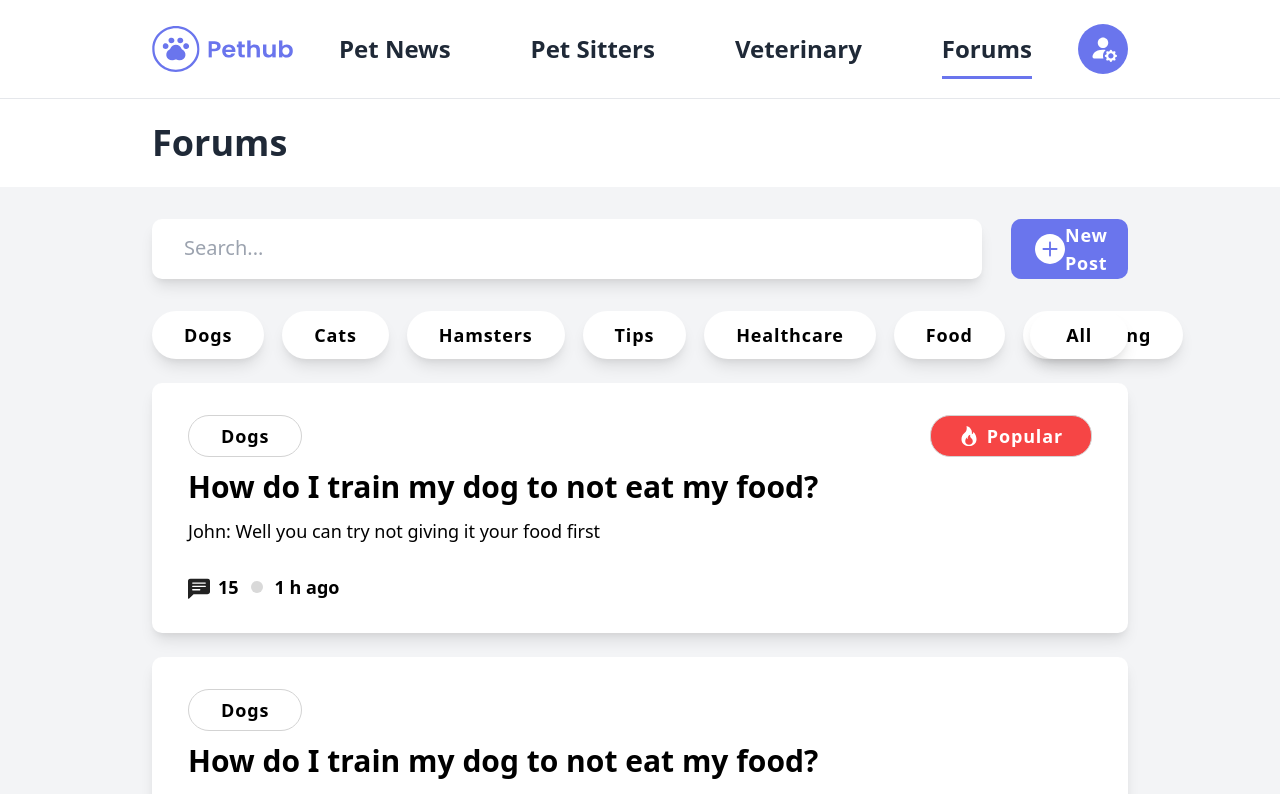
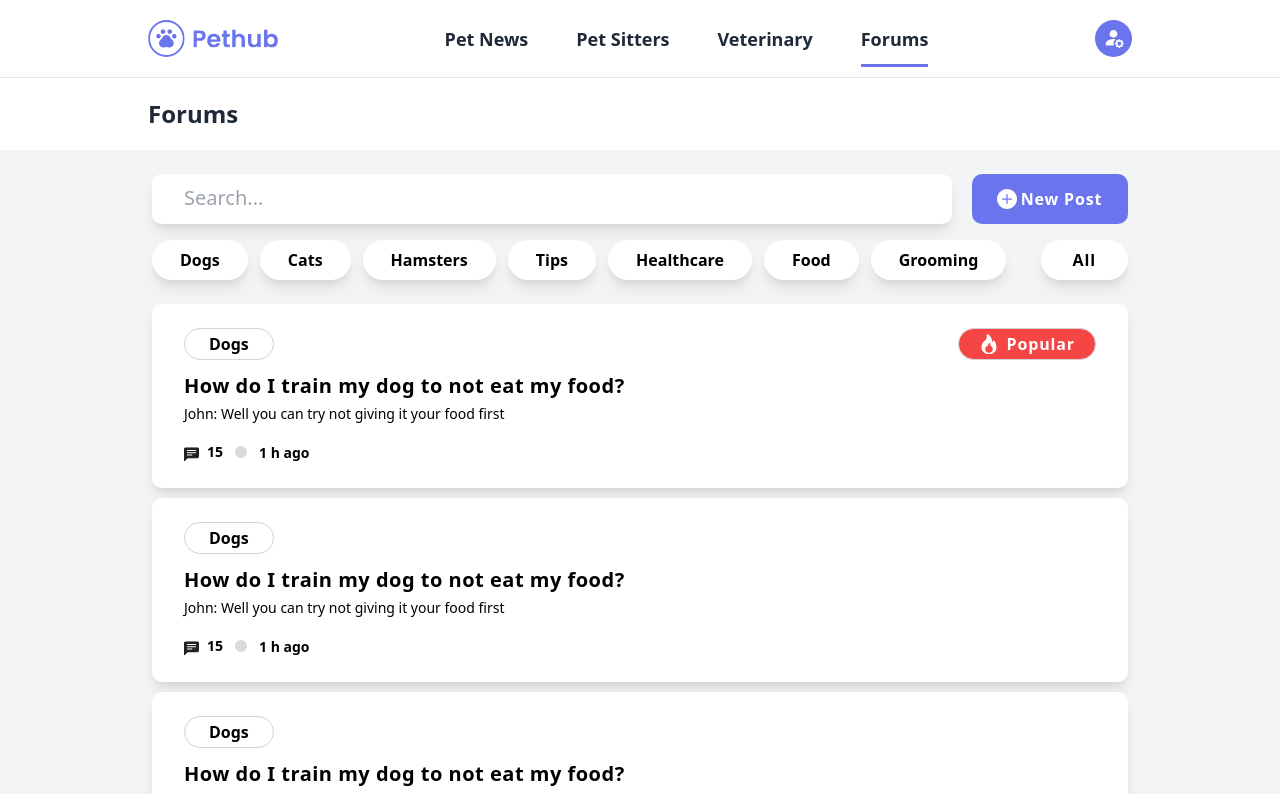
Before and after one commit to Cwjiee/pethub-frontend, a Next.js app: page /forums in a window 1280 px wide. Shown: the top 794 px of the page. Built offline with nearby package versions, Linux system fonts and the light colour scheme.

Commit message:
fix: forum page size

```diff
--- a/src/components/Links.jsx
+++ b/src/components/Links.jsx
@@ -4,7 +4,7 @@ export default function Links({ link, current }) {
   return (
     <Link
       href={`${link.href}`}
-      className="text-2xl font-bold text-gray-800 relative hover:first:after:border-[#6A75ED] hover:first:after:w-full hover:first:after:absolute hover:first:after:bottom-[-14px] hover:first:after:border-b-[3px]"
+      className="text-lg font-bold text-gray-800 relative hover:first:after:border-[#6A75ED] hover:first:after:w-full hover:first:after:absolute hover:first:after:bottom-[-14px] hover:first:after:border-b-[3px]"
     >
       <div>{link.label}</div>
       {current === link.label && (
--- a/src/components/Navbar.jsx
+++ b/src/components/Navbar.jsx
@@ -24,20 +24,20 @@ export default function Navbar({ children }) {
 
   return (
     <header className="bg-white">
-      <nav className="mx-auto w-[80%] flex items-center justify-between p-6">
+      <nav className="mx-auto w-[80%] flex items-center justify-between p-5">
         <div className="flex gap-x-2">
-          <Image src="/logo.svg" alt="logo" width={48} height={48} />
+          <Image src="/logo.svg" alt="logo" width={37} height={37} />
           <Image src="/Pethub.svg" alt="pethub" width={85} height={85} />
         </div>
-        <div className="flex gap-x-20">
+        <div className="flex gap-x-12">
           {links.map((link) => {
             return <Links key={v4()} link={link} current={children} />;
           })}
         </div>
         <div className="flex">
           <svg
-            width="50"
-            height="50"
+            width="37"
+            height="37"
             viewBox="0 0 50 50"
             fill="none"
             xmlns="http://www.w3.org/2000/svg"
@@ -63,8 +63,8 @@ export default function Navbar({ children }) {
         </div>
       </nav>
       <hr />
-      <div className="mx-auto w-[80%] p-6">
-        <h1 className="text-4xl font-bold text-gray-800">{children}</h1>
+      <div className="mx-auto w-[80%] p-5">
+        <h1 className="text-2xl font-bold text-gray-800">{children}</h1>
       </div>
     </header>
   );
--- a/src/components/Posts.jsx
+++ b/src/components/Posts.jsx
@@ -3,47 +3,45 @@ import Image from "next/image";
 export default function Posts({ popular }) {
   return (
     <div
-      className="rounded-[10px] bg-white h-auto py-8 px-9 my-6"
+      className="rounded-[10px] bg-white h-auto py-6 px-8 my-[10px]"
       style={{
         boxShadow:
           "0px 4px 6px -2px rgba(0, 0, 0, 0.05), 0px 10px 15px -3px rgba(0, 0, 0, 0.10)",
       }}
     >
       <div className="flex justify-between">
-        <div className="flex justify-center items-center bg-white rounded-[40px] h-8 px-8 py-5 w-auto border border-[#D3D3D3]">
-          <span className="font-bold text-lg spacing tracking-[0.86px]">
-            Dogs
-          </span>
+        <div className="flex justify-center items-center bg-white rounded-[40px] h-8 px-6 w-auto border border-[#D3D3D3]">
+          <span className="font-semibold text-md spacing">Dogs</span>
         </div>
         {popular ? (
-          <div className="flex justify-center items-center bg-[#F64545] rounded-[20px] h-8 px-7 py-5 w-auto border border-[#D3D3D3] gap-x-2">
+          <div className="flex justify-center items-center bg-[#F64545] rounded-[20px] h-8 px-5 w-auto border border-[#D3D3D3] gap-x-2">
             <Image src={"/flame.svg"} alt="flame" width={20} height={20} />
-            <span className="font-bold text-lg spacing tracking-[0.86px] text-white">
+            <span className="font-semibold text-md spacing tracking-[0.86px] text-white">
               Popular
             </span>
           </div>
         ) : null}
       </div>
-      <div className="title text-3xl font-semibold mt-3">
+      <div className="title text-xl font-bold mt-3 spacing tracking-wide">
         How do I train my dog to not eat my food?
       </div>
-      <div className="description text-lg mt-3">
+      <div className="description text-sm mt-1">
         John: Well you can try not giving it your food first
       </div>
-      <div className="info flex mt-7 items-center gap-x-3">
+      <div className="info flex mt-4 items-center gap-x-3">
         <div className="flex justify-center items-center gap-x-2">
           <Image
             src={"/comment.svg"}
             alt="comment"
-            width={22}
-            height={22}
+            width={15}
+            height={15}
             className="mt-1"
           />
-          <span className="text-lg font-semibold">15</span>
+          <span className="text-sm font-semibold">15</span>
         </div>
         <div className="bg-[#D9D9D9] rounded-full w-3 h-3"></div>
         <div>
-          <span className="text-lg font-semibold">1 h ago</span>
+          <span className="text-sm font-semibold">1 h ago</span>
         </div>
       </div>
     </div>
--- a/src/components/Searchbar.jsx
+++ b/src/components/Searchbar.jsx
@@ -2,9 +2,9 @@ import Image from "next/image";
 
 export default function Searchbar({ input }) {
   return (
-    <div className="flex justify-between h-[60px]">
+    <div className="flex justify-between h-[50px]">
       <input
-        className="w-[85%] bg-white rounded-[10px] px-8 py-2 outline-none focus:border-4 focus:border-blue-500 focus:ring-blue-500 placeholder:text-xl"
+        className="w-[82%] bg-white rounded-[10px] px-8 p-2 outline-none focus:border-4 focus:border-blue-500 focus:ring-blue-500 placeholder:text-xl"
         style={{
           boxShadow:
             "0px 4px 6px -2px rgba(0, 0, 0, 0.05), 0px 10px 15px -3px rgba(0, 0, 0, 0.10)",
@@ -13,9 +13,9 @@ export default function Searchbar({ input }) {
         value={input}
         onChange={(e) => setInput(e.target.value)}
       />
-      <a className="flex justify-around px-6 w-[12%] bg-[#6A75ED] rounded-[10px]">
-        <Image src="/add.svg" alt="add" width={30} height={30} />
-        <span className="my-auto text-white font-bold spacing tracking-[0.86px] text-lg">
+      <a className="flex justify-around px-6 w-[16%] bg-[#6A75ED] rounded-[10px]">
+        <Image src="/add.svg" alt="add" width={20} height={20} />
+        <span className="my-auto text-white font-bold spacing tracking-[0.86px] text-md">
           New Post
         </span>
       </a>
--- a/src/pages/forums.jsx
+++ b/src/pages/forums.jsx
@@ -19,39 +19,35 @@ export default function Forum() {
   return (
     <>
       <Navbar>Forums</Navbar>
-      <div className="w-[80%] m-auto pt-8 px-6">
+      <div className="w-[80%] m-auto pt-6 px-6">
         <Searchbar input={input} />
-        <div className="flex justify-between mt-8">
-          <div className="w-[80%] flex gap-x-[18px]">
+        <div className="flex justify-between mt-4 mb-6">
+          <div className="flex gap-x-[12px]">
             {tags.map((tag) => {
               return (
                 <div
-                  className="flex justify-center items-center bg-white rounded-[40px] h-12 px-8 py-4 w-auto"
+                  className="flex justify-center items-center bg-white rounded-[40px] px-7 h-[40px] w-auto"
                   style={{
                     boxShadow:
                       "0px 4px 6px -2px rgba(0, 0, 0, 0.05), 0px 10px 15px -3px rgba(0, 0, 0, 0.10)",
                   }}
                   key={v4()}
                 >
-                  <span className="font-bold text-lg spacing tracking-[0.86px]">
-                    {tag}
-                  </span>
+                  <span className="font-semibold text-md spacing">{tag}</span>
                 </div>
               );
             })}
           </div>
-          <div className="w-[10%]">
           <div
-              className="flex justify-center items-center bg-white rounded-[40px] h-12 px-8 py-4 w-auto"
+            className="flex justify-center items-center bg-white rounded-[40px] px-8 h-[40px] w-auto"
             style={{
               boxShadow:
                 "0px 4px 6px -2px rgba(0, 0, 0, 0.05), 0px 10px 15px -3px rgba(0, 0, 0, 0.10)",
             }}
           >
-              <span className="font-bold text-lg spacing tracking-[0.86px]">
+            <span className="font-semibold text-md spacing tracking-[0.86px]">
               All
             </span>
-            </div>
           </div>
         </div>
         <Posts popular={true} />
```
Lines whose indentation alone changed are shown as unchanged.
